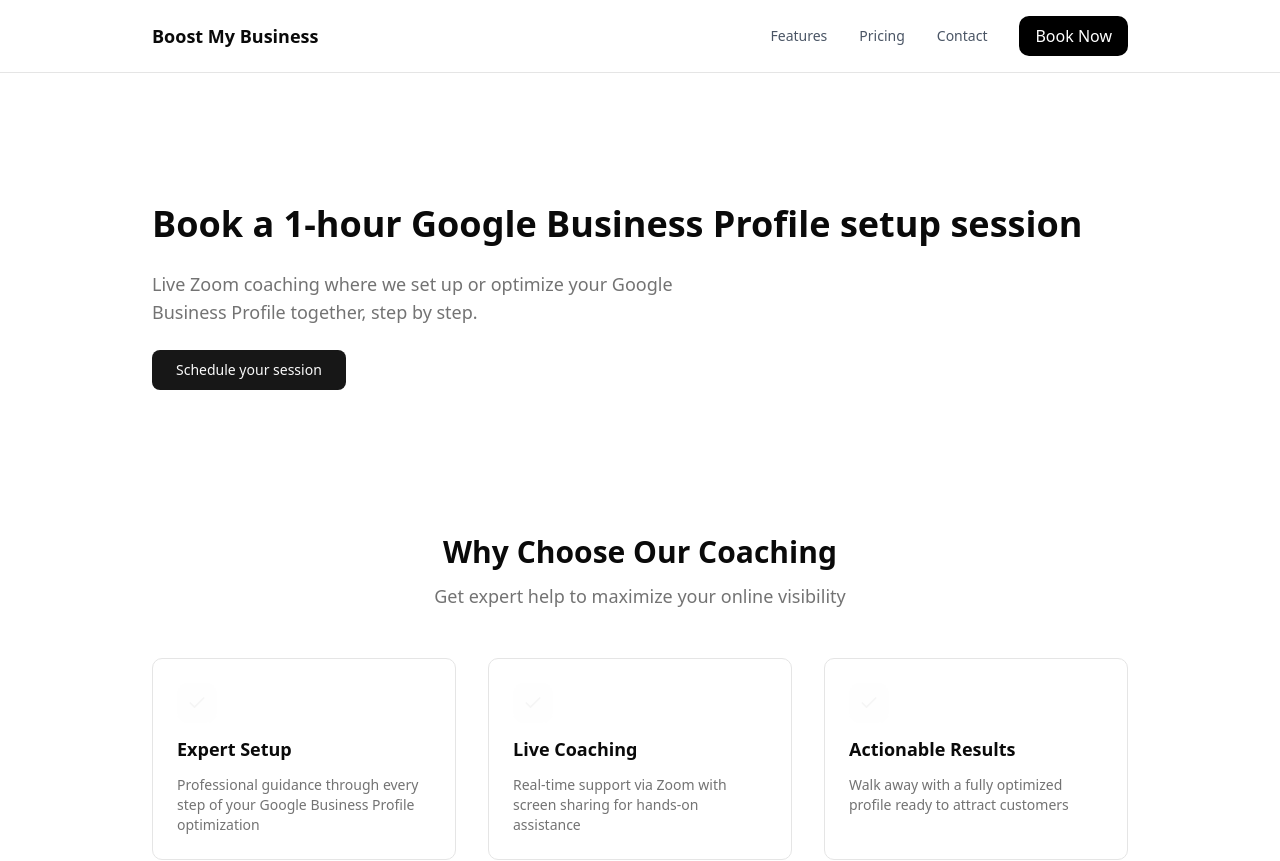
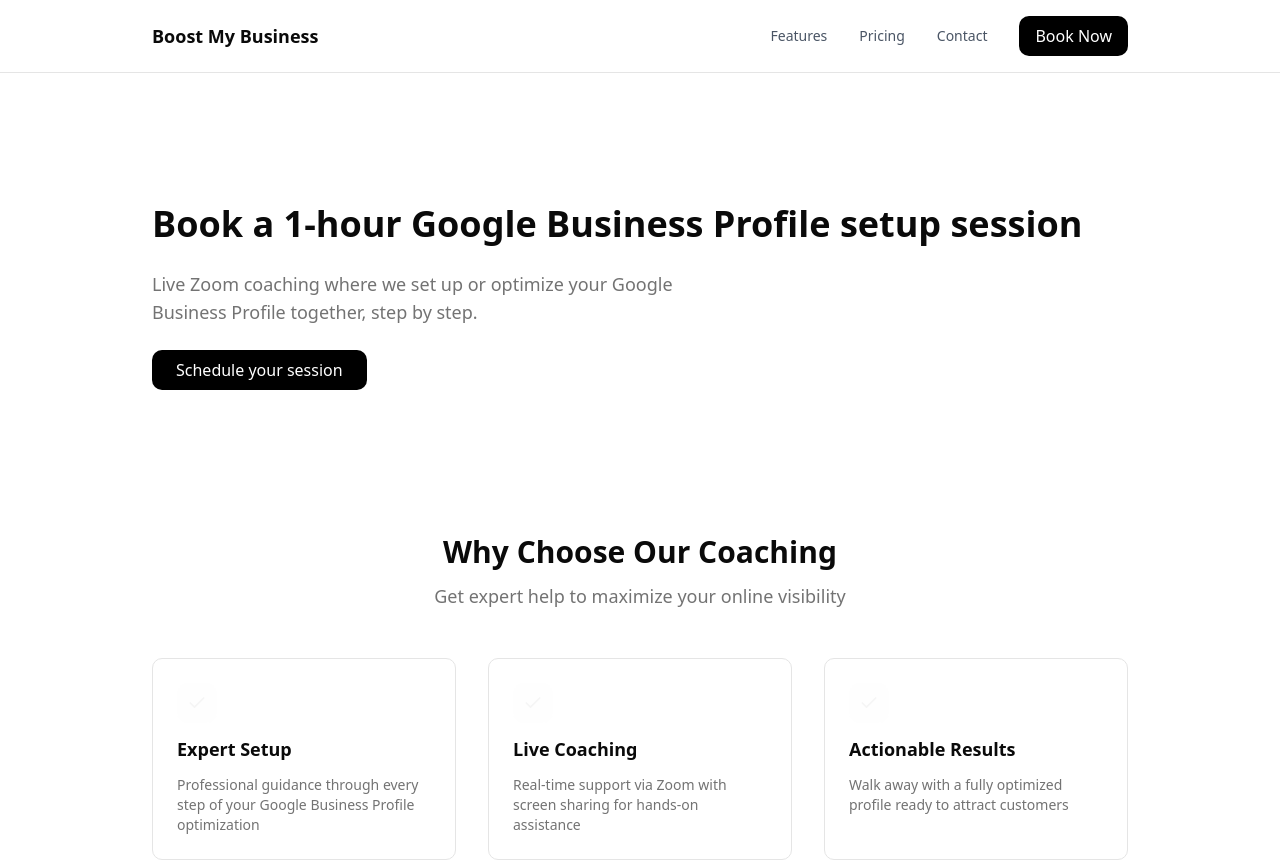
Before and after one commit to AC-repo/Boost-My-Business, a Next.js app in the folder boost-my-business/: page / in a window 1280 px wide. Shown: the top 861 px of the page. Built offline with nearby package versions, Linux system fonts and the light colour scheme.

Commit message:
Refactor Hero component button and scroll behavior

```diff
--- a/boost-my-business/components/Hero.tsx
+++ b/boost-my-business/components/Hero.tsx
@@ -5,10 +5,13 @@ import { Button } from '@/components/ui/button'
 
 export function Hero() {
   const handleSchedule = () => {
-    const pricingSection = document.getElementById('pricing')
-    if (pricingSection) {
-      pricingSection.scrollIntoView({ behavior: 'smooth' })
-    }
+    // Just scroll to the pricing section
+    setTimeout(() => {
+      const pricingSection = document.getElementById('pricing')
+      if (pricingSection) {
+        pricingSection.scrollIntoView({ behavior: 'smooth' })
+      }
+    }, 100)
   }
 
   return (
@@ -22,9 +25,12 @@ export function Hero() {
         Profile together, step by step.
       </p>
 
-      <Button size="lg" onClick={handleSchedule}>
+      <button
+        onClick={handleSchedule}
+        className="px-6 py-2 bg-black text-white rounded-lg hover:bg-gray-800 transition font-medium"
+      >
         Schedule your session
-      </Button>
+      </button>
     </section>
   )
 }
```
